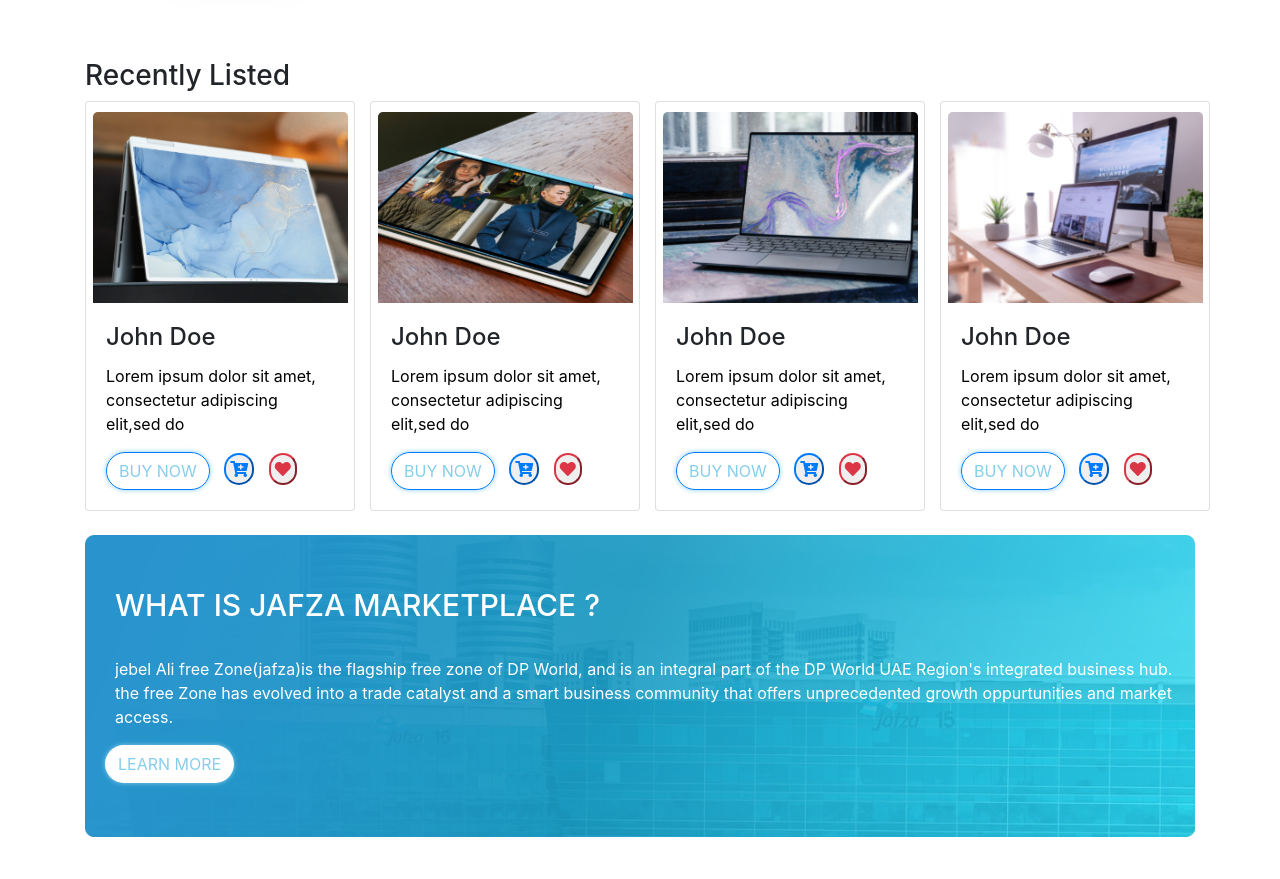
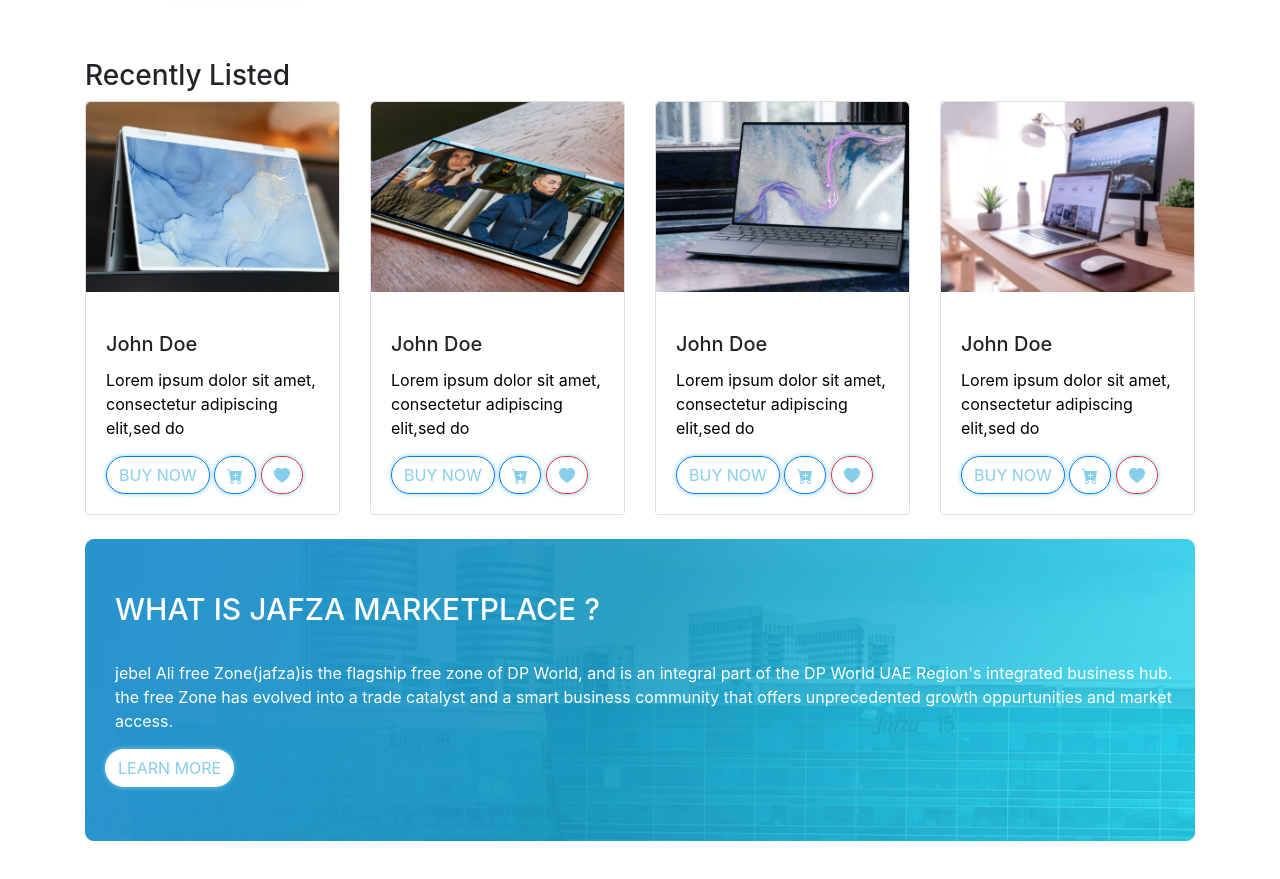
Before and after one commit to ravichandran22/task, a plain HTML site: page index.html in a window 1280 px wide. Shown: the part 1319-2198 px from the top of the page. Drawn offline with nearby package versions, Linux system fonts and the light colour scheme.

Commit message:
Update index.html

```diff
--- a/index.html
+++ b/index.html
@@ -14,7 +14,6 @@
     </head>
     <body>
                 <div class="header">
-
                       <nav class="navbar navbar-expand-md navbar-dark">
                         <a class="navbar-brand" href="#">LOGO</a>
                         <button class="bt" type="button"><input type="text" placeholder="Search Jafza MarketPlace" style="width: 300px;">
@@ -46,7 +45,6 @@
                           </ul>
                         </div>
                       </nav>
-
                 <hr>
 
 
@@ -98,62 +96,84 @@
 <!----Recently listed--->
 <h1>Recently Listed</h1>
 <div class="row">
-    <div class="col-sm-3">
-<div class="card" style="width: 270px;">
-<img class="img1" src=".\img\xps-zcbtpjgToUY-unsplash-1.png">
+  <div class="col-sm-3 py-2 py-sm-0">
+    <div class="card">
+      <img class="img" src=".\img\xps-zcbtpjgToUY-unsplash-1.png" class="card-img-top">
       <div class="card-body">
-  <h4 class="card-title">John Doe</h4>
-  <p>Lorem ipsum dolor sit amet, consectetur adipiscing elit,sed do</p>
-  <div class="button">
+        <h5 class="card-title">John Doe</h5>
+        <p class="card-text">Lorem ipsum dolor sit amet, consectetur adipiscing elit,sed do</p>
+
           <button type="button" class="btn btn-outline-primary">BUY NOW</button>
-  <button type="button" class="btn1 btn-outline-primary"><i class="fa fa-cart-plus"></i></button>
-  <button type="button" class="btn1 btn-outline-danger"><i class="fa fa-heart"></i></button>
+              <button type="button" class="btn btn-outline-primary"><svg xmlns="http://www.w3.org/2000/svg" width="16" height="16" fill="currentColor" class="bi bi-cart-plus-fill" viewBox="0 0 16 16">
+      <path d="M.5 1a.5.5 0 0 0 0 1h1.11l.401 1.607 1.498 7.985A.5.5 0 0 0 4 12h1a2 2 0 1 0 0 4 2 2 0 0 0 0-4h7a2 2 0 1 0 0 4 2 2 0 0 0 0-4h1a.5.5 0 0 0 .491-.408l1.5-8A.5.5 0 0 0 14.5 3H2.89l-.405-1.621A.5.5 0 0 0 2 1H.5zM6 14a1 1 0 1 1-2 0 1 1 0 0 1 2 0zm7 0a1 1 0 1 1-2 0 1 1 0 0 1 2 0zM9 5.5V7h1.5a.5.5 0 0 1 0 1H9v1.5a.5.5 0 0 1-1 0V8H6.5a.5.5 0 0 1 0-1H8V5.5a.5.5 0 0 1 1 0z"/>
+    </svg></button>
+             <button type="button" class="btn btn-outline-danger"><svg xmlns="http://www.w3.org/2000/svg" width="16" height="16" fill="currentColor" class="bi bi-heart-fill" viewBox="0 0 16 16">
+      <path fill-rule="evenodd" d="M8 1.314C12.438-3.248 23.534 4.735 8 15-7.534 4.736 3.562-3.248 8 1.314z"/>
+    </svg>
+       </button>
       </div>
     </div>
     </div>
-</div>
-<div class="col-sm-3">
-    <div class="card" style="width: 270px;">
-    <img class="img1" src=".\img\xps-nV-1.png">
+
+    <div class="col-sm-3 py-2 py-sm-0">
+    <div class="card">
+      <img class="img" src=".\img\xps-nV-1.png" class="card-img-top">
       <div class="card-body">
-      <h4 class="card-title">John Doe</h4>
-      <p>Lorem ipsum dolor sit amet, consectetur adipiscing elit,sed do</p>
-      <div class="button">
+        <h5 class="card-title">John Doe</h5>
+        <p class="card-text">Lorem ipsum dolor sit amet, consectetur adipiscing elit,sed do</p>
+
           <button type="button" class="btn btn-outline-primary">BUY NOW</button>
-      <button type="button" class="btn1 btn-outline-primary"><i class="fa fa-cart-plus"></i></button>
-      <button type="button" class="btn1 btn-outline-danger"><i class="fa fa-heart"></i></button>
+              <button type="button" class="btn btn-outline-primary"><svg xmlns="http://www.w3.org/2000/svg" width="16" height="16" fill="currentColor" class="bi bi-cart-plus-fill" viewBox="0 0 16 16">
+      <path d="M.5 1a.5.5 0 0 0 0 1h1.11l.401 1.607 1.498 7.985A.5.5 0 0 0 4 12h1a2 2 0 1 0 0 4 2 2 0 0 0 0-4h7a2 2 0 1 0 0 4 2 2 0 0 0 0-4h1a.5.5 0 0 0 .491-.408l1.5-8A.5.5 0 0 0 14.5 3H2.89l-.405-1.621A.5.5 0 0 0 2 1H.5zM6 14a1 1 0 1 1-2 0 1 1 0 0 1 2 0zm7 0a1 1 0 1 1-2 0 1 1 0 0 1 2 0zM9 5.5V7h1.5a.5.5 0 0 1 0 1H9v1.5a.5.5 0 0 1-1 0V8H6.5a.5.5 0 0 1 0-1H8V5.5a.5.5 0 0 1 1 0z"/>
+    </svg></button>
+             <button type="button" class="btn btn-outline-danger"><svg xmlns="http://www.w3.org/2000/svg" width="16" height="16" fill="currentColor" class="bi bi-heart-fill" viewBox="0 0 16 16">
+      <path fill-rule="evenodd" d="M8 1.314C12.438-3.248 23.534 4.735 8 15-7.534 4.736 3.562-3.248 8 1.314z"/>
+    </svg>
+       </button>
       </div>
     </div>
     </div>
-    </div>
-    <div class="col-sm-3">
-        <div class="card" style="width: 270px;">
-        <img class="img1" src=".\img\xps-yNvVnPcurD8-unsplash.png">
+
+
+      <div class="col-sm-3 py-2 py-sm-0">
+    <div class="card">
+      <img class="img" src=".\img\xps-yNvVnPcurD8-unsplash.png" class="card-img-top">
       <div class="card-body">
-          <h4 class="card-title">John Doe</h4>
-          <p>Lorem ipsum dolor sit amet, consectetur adipiscing elit,sed do</p>
-          <div class="button">
+        <h5 class="card-title">John Doe</h5>
+        <p class="card-text">Lorem ipsum dolor sit amet, consectetur adipiscing elit,sed do</p>
+
           <button type="button" class="btn btn-outline-primary">BUY NOW</button>
-          <button type="button" class="btn1 btn-outline-primary"><i class="fa fa-cart-plus"></i></button>
-          <button type="button" class="btn1 btn-outline-danger"><i class="fa fa-heart"></i></button>
+              <button type="button" class="btn btn-outline-primary"><svg xmlns="http://www.w3.org/2000/svg" width="16" height="16" fill="currentColor" class="bi bi-cart-plus-fill" viewBox="0 0 16 16">
+      <path d="M.5 1a.5.5 0 0 0 0 1h1.11l.401 1.607 1.498 7.985A.5.5 0 0 0 4 12h1a2 2 0 1 0 0 4 2 2 0 0 0 0-4h7a2 2 0 1 0 0 4 2 2 0 0 0 0-4h1a.5.5 0 0 0 .491-.408l1.5-8A.5.5 0 0 0 14.5 3H2.89l-.405-1.621A.5.5 0 0 0 2 1H.5zM6 14a1 1 0 1 1-2 0 1 1 0 0 1 2 0zm7 0a1 1 0 1 1-2 0 1 1 0 0 1 2 0zM9 5.5V7h1.5a.5.5 0 0 1 0 1H9v1.5a.5.5 0 0 1-1 0V8H6.5a.5.5 0 0 1 0-1H8V5.5a.5.5 0 0 1 1 0z"/>
+    </svg></button>
+             <button type="button" class="btn btn-outline-danger"><svg xmlns="http://www.w3.org/2000/svg" width="16" height="16" fill="currentColor" class="bi bi-heart-fill" viewBox="0 0 16 16">
+      <path fill-rule="evenodd" d="M8 1.314C12.438-3.248 23.534 4.735 8 15-7.534 4.736 3.562-3.248 8 1.314z"/>
+    </svg>
+       </button>
       </div>
     </div>
     </div>
-        </div>
-        <div class="col-sm-3">
-            <div class="card" style="width: 270px;">
-            <img class="img1" src=".\img\domenico-loia-hGV2TfOh0ns-unsplash.png">
+
+
+    <div class="col-sm-3 py-2 py-sm-0">
+    <div class="card">
+      <img class="img" src=".\img\domenico-loia-hGV2TfOh0ns-unsplash.png" class="card-img-top">
       <div class="card-body">
-              <h4 class="card-title">John Doe</h4>
-              <p>Lorem ipsum dolor sit amet, consectetur adipiscing elit,sed do</p>
-              <div class="button">
+        <h5 class="card-title">John Doe</h5>
+        <p class="card-text">Lorem ipsum dolor sit amet, consectetur adipiscing elit,sed do</p>
+
           <button type="button" class="btn btn-outline-primary">BUY NOW</button>
-              <button type="button" class="btn1 btn-outline-primary"><i class="fa fa-cart-plus"></i></button>
-              <button type="button" class="btn1 btn-outline-danger"><i class="fa fa-heart"></i></button>
+              <button type="button" class="btn btn-outline-primary"><svg xmlns="http://www.w3.org/2000/svg" width="16" height="16" fill="currentColor" class="bi bi-cart-plus-fill" viewBox="0 0 16 16">
+      <path d="M.5 1a.5.5 0 0 0 0 1h1.11l.401 1.607 1.498 7.985A.5.5 0 0 0 4 12h1a2 2 0 1 0 0 4 2 2 0 0 0 0-4h7a2 2 0 1 0 0 4 2 2 0 0 0 0-4h1a.5.5 0 0 0 .491-.408l1.5-8A.5.5 0 0 0 14.5 3H2.89l-.405-1.621A.5.5 0 0 0 2 1H.5zM6 14a1 1 0 1 1-2 0 1 1 0 0 1 2 0zm7 0a1 1 0 1 1-2 0 1 1 0 0 1 2 0zM9 5.5V7h1.5a.5.5 0 0 1 0 1H9v1.5a.5.5 0 0 1-1 0V8H6.5a.5.5 0 0 1 0-1H8V5.5a.5.5 0 0 1 1 0z"/>
+    </svg></button>
+             <button type="button" class="btn btn-outline-danger"><svg xmlns="http://www.w3.org/2000/svg" width="16" height="16" fill="currentColor" class="bi bi-heart-fill" viewBox="0 0 16 16">
+      <path fill-rule="evenodd" d="M8 1.314C12.438-3.248 23.534 4.735 8 15-7.534 4.736 3.562-3.248 8 1.314z"/>
+    </svg>
+       </button>
       </div>
     </div>
     </div>
-            </div>
+
 
 </div>
 </div>
```
Lines whose indentation alone changed are shown as unchanged.
